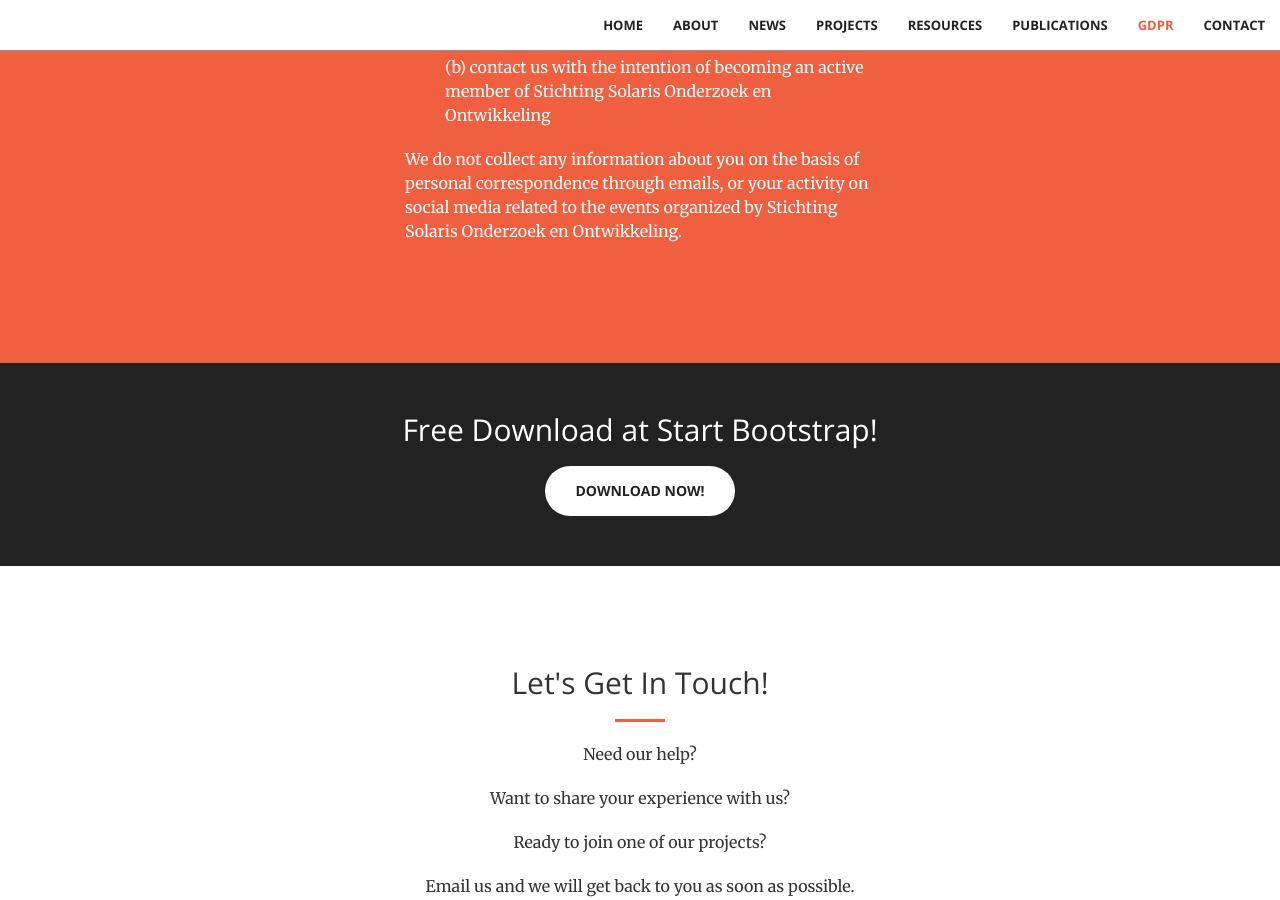
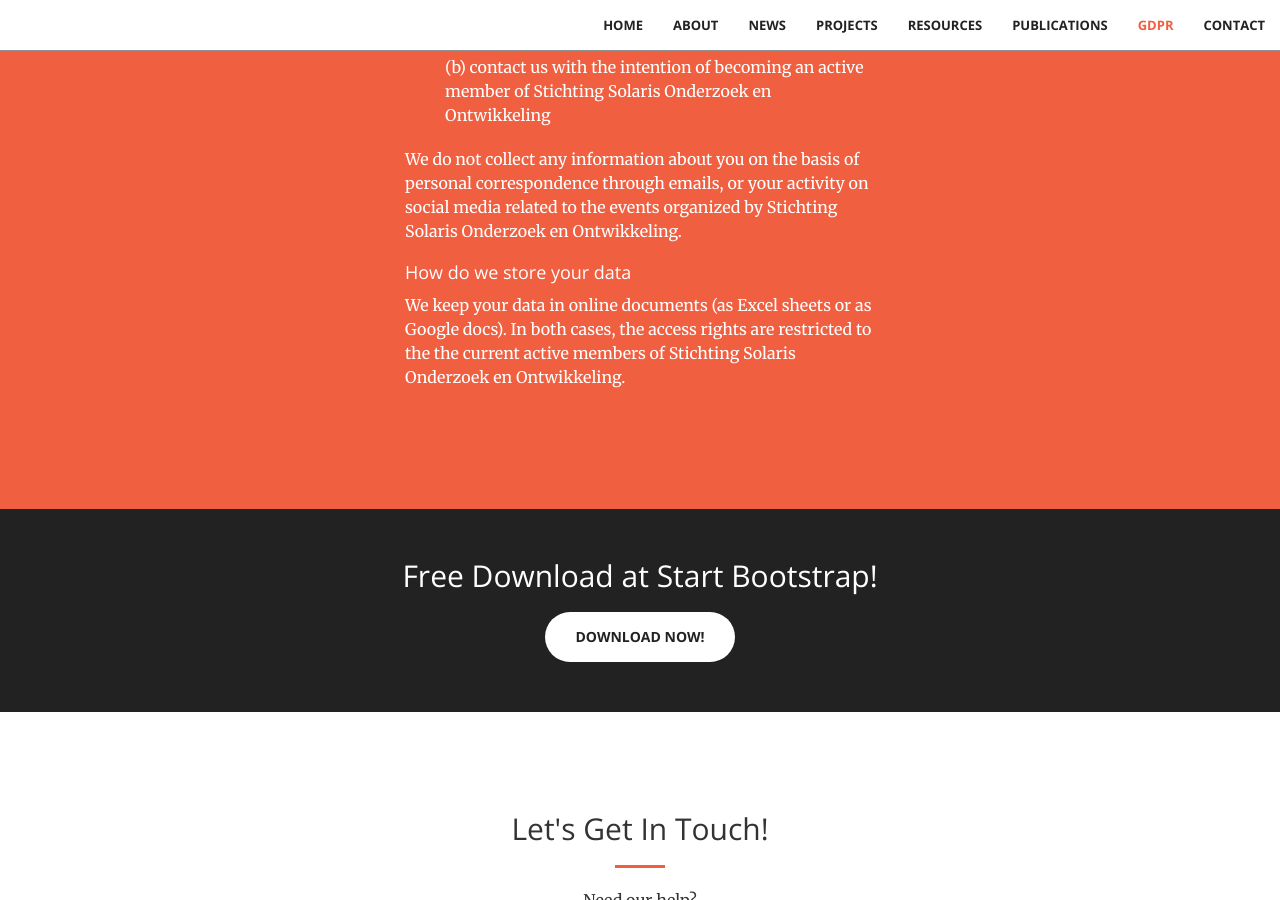
Before and after one commit to stichting-solaris/stichting-solaris.github.io, a Jekyll site: the page built from index.html, in a window 1280 px wide and 900 px high, scrolled down 4106 px. Built offline with Jekyll 4.4.1, drawn with Linux system fonts in a browser that asks for light colours.

Commit message:
Update gdpr.html

```diff
--- a/_includes/gdpr.html
+++ b/_includes/gdpr.html
@@ -23,10 +23,12 @@
                     We do not knowingly collect or maintain the personal information of children under the age of 18.
                     If you are under the age of 18,
                     please do not access Stichting Solaris Onderzoek en Ontwikkeling at any time or in any manner.</p>
+                    <p></p>
 
                     <h4 class="section-heading">About us</h4>
                     <p>We are a non-profit organisation located in Nijmegen, the Netherlands. You may find more information
                     about the goals of the foundation in the deed of formation.</p>
+                    <p></p>
 
                     <h4 class="section-heading">When do we collect information about you?</h4>
                     <p>We will collect any information that you provide to us only when you</p>
@@ -37,8 +39,12 @@
                     <p>We do not collect any information about you on the basis of personal correspondence through emails,
                     or your activity on social media related to the events organized by Stichting Solaris Onderzoek en
                     Ontwikkeling.</p>
+                    <p></p>
 
-
+                    <h4 class="section-heading">How do we store your data</h4>
+                    <p>We keep your data in online documents (as Excel sheets or as Google docs). In both cases, the access
+                    rights are restricted to the the current active members of Stichting Solaris Onderzoek en Ontwikkeling.</p>
+                    <p></p>
                 </p>
         </div>
     </div>
```
